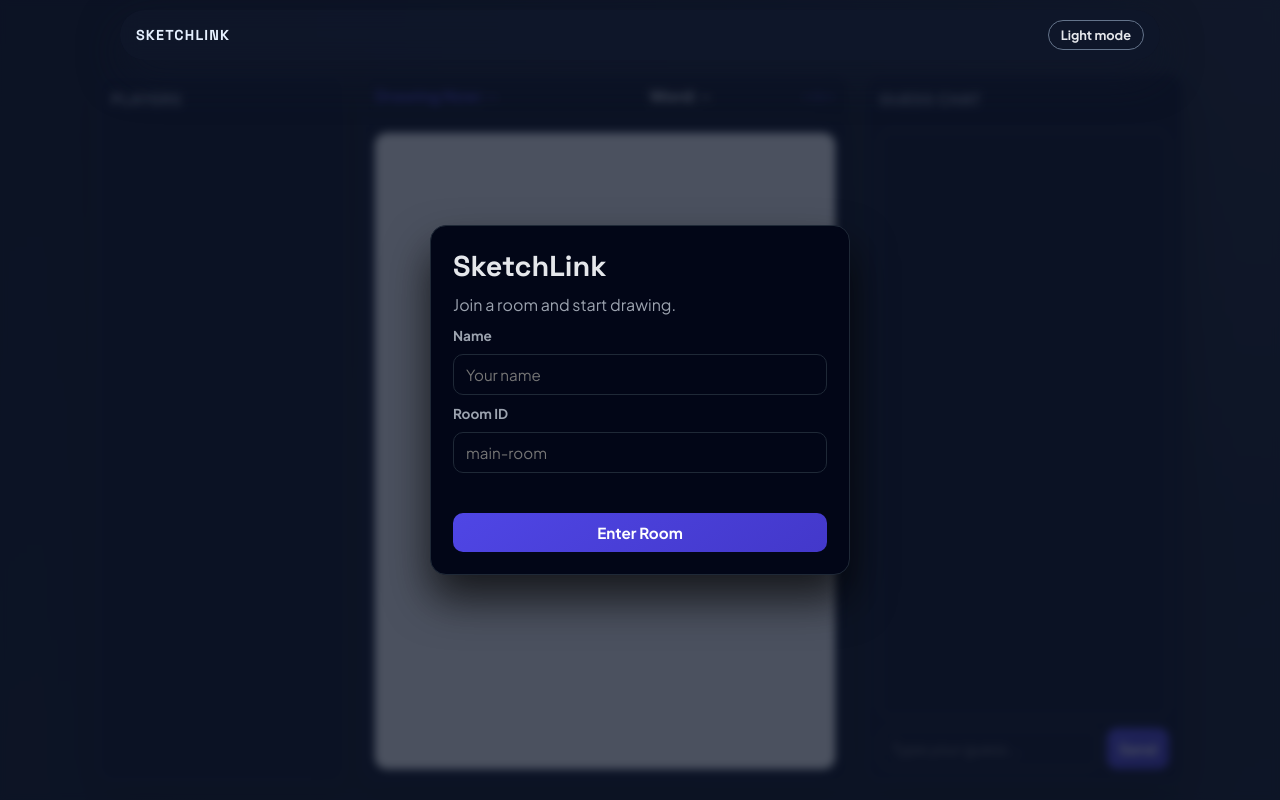
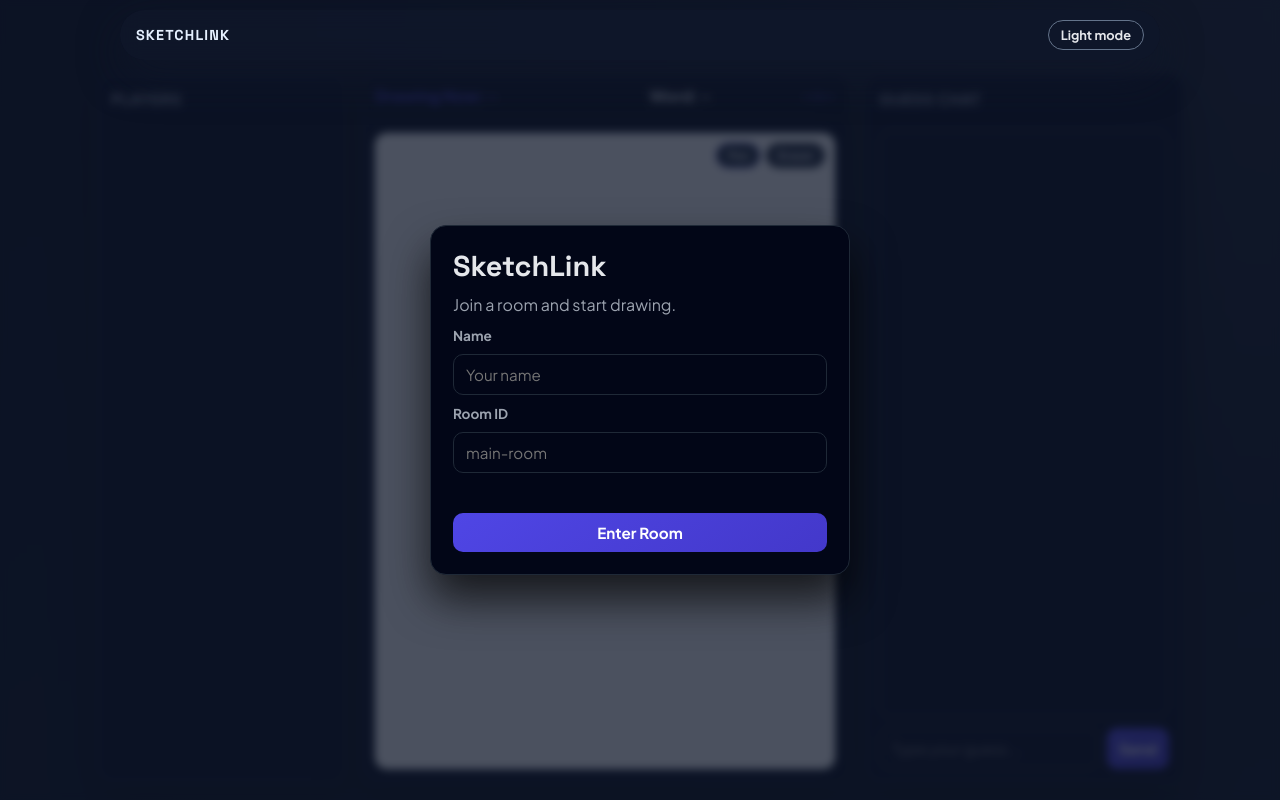
Before and after one commit to ShiyadChathoth/SketchLink, a website: page index.html in a window 1280 px wide. Both pictures are taken after a click on the button "Dark mode". Drawn offline with nearby package versions, Linux system fonts and the light colour scheme.

Commit message:
Add eraser tool for drawing

```diff
--- a/index.html
+++ b/index.html
@@ -54,6 +54,10 @@
           <div id="timer" class="round-timer">--:--</div>
         </header>
         <div class="canvas-wrap">
+          <div class="canvas-toolbar">
+            <button id="penTool" class="tool-button" type="button">Pen</button>
+            <button id="eraserTool" class="tool-button" type="button">Eraser</button>
+          </div>
           <canvas id="board"></canvas>
         </div>
       </main>
--- a/script.js
+++ b/script.js
@@ -23,6 +23,8 @@ const drawingNowEl = document.getElementById("drawingNow");
 const wordHintEl = document.getElementById("wordHint");
 const timerEl = document.getElementById("timer");
 const playerListEl = document.getElementById("playerList");
+const penToolBtn = document.getElementById("penTool");
+const eraserToolBtn = document.getElementById("eraserTool");
 
 const messagesEl = document.getElementById("messages");
 const guessForm = document.getElementById("guessForm");
@@ -44,6 +46,7 @@ const state = {
   lastPoint: null,
   timerHandle: null,
   joinPending: false,
+  tool: "pen",
 };
 
 const confettiContainer = document.getElementById("confettiContainer");
@@ -339,15 +342,20 @@ canvas.addEventListener("pointermove", (evt) => {
   if (!state.canDraw || !state.isDrawing || !state.lastPoint) return;
 
   const nextPoint = getCanvasPoint(evt);
-  drawSegment(state.lastPoint, nextPoint);
+
+  const isEraser = state.tool === "eraser";
+  const color = isEraser ? "#ffffff" : "#1f2937";
+  const lineWidth = isEraser ? 16 : 4;
+
+  drawSegment(state.lastPoint, nextPoint, color, lineWidth);
 
   socket.emit("draw-data", {
     x0: state.lastPoint.nx,
     y0: state.lastPoint.ny,
     x1: nextPoint.nx,
     y1: nextPoint.ny,
-    color: "#1f2937",
-    lineWidth: 4,
+    color,
+    lineWidth,
   });
 
   state.lastPoint = nextPoint;
@@ -485,5 +493,24 @@ socket.on("disconnect", () => {
   addMessage("system", "Disconnected from server.");
 });
 
+if (penToolBtn && eraserToolBtn) {
+  const updateToolButtons = () => {
+    penToolBtn.classList.toggle("active", state.tool === "pen");
+    eraserToolBtn.classList.toggle("active", state.tool === "eraser");
+  };
+
+  penToolBtn.addEventListener("click", () => {
+    state.tool = "pen";
+    updateToolButtons();
+  });
+
+  eraserToolBtn.addEventListener("click", () => {
+    state.tool = "eraser";
+    updateToolButtons();
+  });
+
+  updateToolButtons();
+}
+
 window.addEventListener("resize", resizeCanvas);
 resizeCanvas();
--- a/style.css
+++ b/style.css
@@ -309,6 +309,41 @@ body.dark-mode .round-header {
   background: #ffffff;
 }
 
+.canvas-toolbar {
+  position: absolute;
+  top: 10px;
+  right: 10px;
+  display: flex;
+  gap: 6px;
+  z-index: 5;
+}
+
+.tool-button {
+  border-radius: 999px;
+  padding: 4px 10px;
+  font-size: 0.75rem;
+  border: 1px solid #cbd5f5;
+  background: rgba(255, 255, 255, 0.92);
+  color: #1f2937;
+  cursor: pointer;
+}
+
+.tool-button.active {
+  border-color: var(--accent-dark);
+  background: #e0ecff;
+}
+
+body.dark-mode .tool-button {
+  background: rgba(15, 23, 42, 0.92);
+  color: #e5e7eb;
+  border-color: #1f2937;
+}
+
+body.dark-mode .tool-button.active {
+  background: #1d283a;
+  border-color: #4f46e5;
+}
+
 body.dark-mode .canvas-wrap {
   background: #020617;
   border-color: #1f2937;
```
